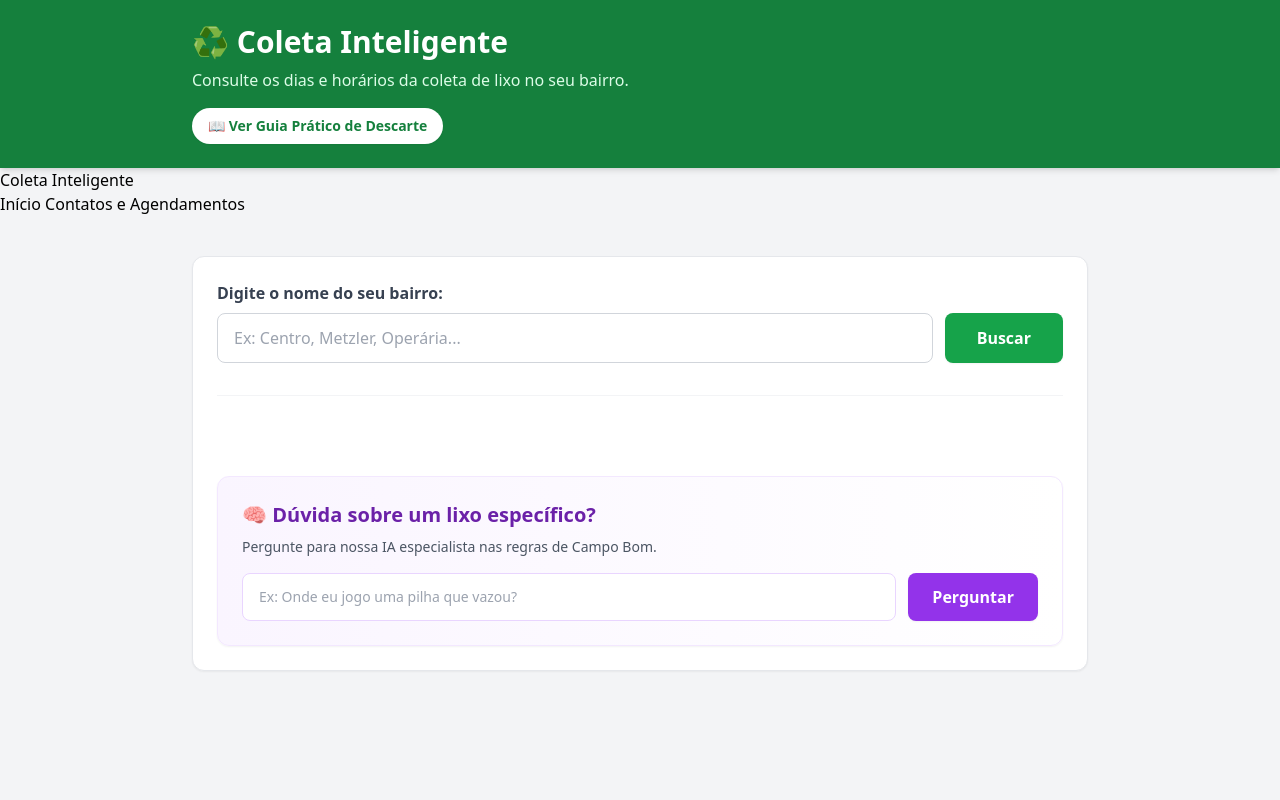
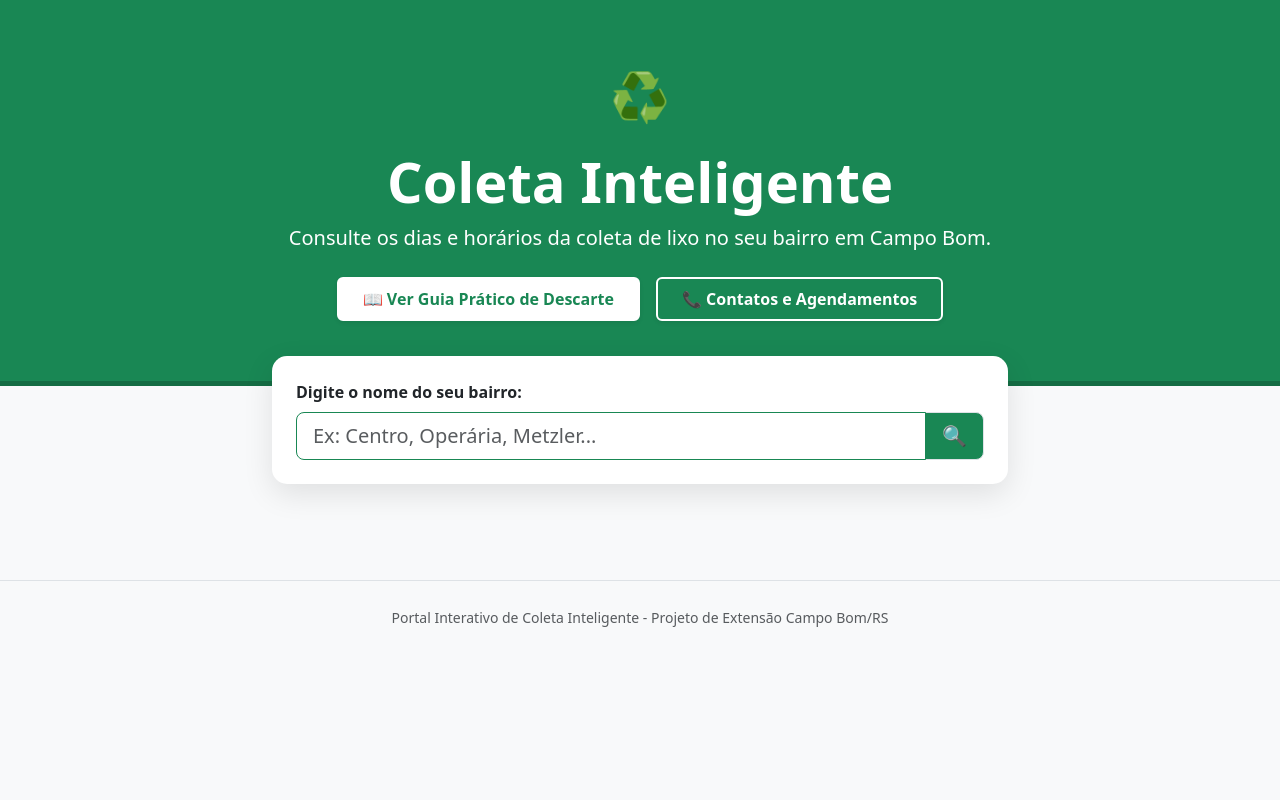
Before and after one commit to riahsander/Portal-Interativo-de-Coleta-Inteligente, a Flask app: page / in a window 1280 px wide. Run offline with Flask 3, Linux system fonts and the light colour scheme; some libraries are stand-ins or nearby versions.

Commit message:
Fix: layout e botoes do index corrigidos

```diff
--- a/templates/index.html
+++ b/templates/index.html
@@ -1,81 +1,144 @@
 <!DOCTYPE html>
-<html lang="pt-BR">
+<html lang="pt-br">
 <head>
     <meta charset="UTF-8">
     <meta name="viewport" content="width=device-width, initial-scale=1.0">
     <title>Coleta Inteligente - Campo Bom</title>
-    <script src="https://cdn.tailwindcss.com"></script>
-    <script src="https://unpkg.com/htmx.org@1.9.11"></script>
-    <style>.htmx-indicator{display:none;} .htmx-request .htmx-indicator{display:block;} .htmx-request.htmx-indicator{display:block;}</style>
+
+    <link href="https://cdn.jsdelivr.net/npm/bootstrap@5.3.0/dist/css/bootstrap.min.css" rel="stylesheet">
+    <script src="https://unpkg.com/htmx.org@1.9.6"></script>
+
+    <style>
+        :root {
+            --verde-campo-bom: #198754;
+        }
+
+        .hero-section {
+            background-color: var(--verde-campo-bom);
+            color: white;
+            padding: 60px 0;
+            border-bottom: 5px solid #146c43;
+        }
+
+        .search-container {
+            margin-top: -30px;
+            z-index: 10;
+            position: relative;
+        }
+
+        .card-busca {
+            border-radius: 15px;
+            border: none;
+            box-shadow: 0 10px 30px rgba(0,0,0,0.1);
+        }
+
+        .btn-guia {
+            background-color: white;
+            color: var(--verde-campo-bom);
+            font-weight: bold;
+            border: 2px solid white;
+        }
+
+        .btn-guia:hover {
+            background-color: #f8f9fa;
+            color: #146c43;
+        }
+
+        .btn-contatos {
+            border: 2px solid white;
+            color: white;
+            font-weight: bold;
+        }
+
+        .btn-contatos:hover {
+            background-color: rgba(255, 255, 255, 0.1);
+            color: white;
+        }
+
+        #resultado {
+            transition: all 0.3s ease;
+        }
+    </style>
 </head>
+<body class="bg-light">
 
-<body class="bg-gray-100 min-h-screen">
+    <header class="hero-section text-center">
+        <div class="container">
+            <div class="mb-3">
+                <span style="font-size: 3rem;">♻️</span>
+            </div>
+            <h1 class="display-4 fw-bold">Coleta Inteligente</h1>
+            <p class="lead mb-4">Consulte os dias e horários da coleta de lixo no seu bairro em Campo Bom.</p>
 
-    <header class="bg-green-700 text-white p-6 shadow-md">
-        <div class="max-w-4xl mx-auto">
-            <h1 class="text-3xl font-bold flex items-center gap-2">♻️ Coleta Inteligente</h1>
-            <p class="mt-2 text-green-100">Consulte os dias e horários da coleta de lixo no seu bairro.</p>
-                <a href="/guia" class="inline-block mt-4 text-sm bg-white text-green-700 font-bold px-4 py-2 rounded-full hover:bg-green-50 transition shadow-sm">
-                📖 Ver Guia Prático de Descarte
+            <div class="d-flex justify-content-center gap-3 flex-wrap">
+                <button class="btn btn-guia px-4 py-2 shadow-sm" data-bs-toggle="collapse" data-bs-target="#chatIA">
+                    📖 Ver Guia Prático de Descarte
+                </button>
+                <a href="/contatos" class="btn btn-contatos px-4 py-2 shadow-sm">
+                    📞 Contatos e Agendamentos
                 </a>
+            </div>
         </div>
     </header>
-    <nav class="navbar navbar-expand-lg navbar-dark bg-success">
-    <div class="container">
-        <a class="navbar-brand" href="/">Coleta Inteligente</a>
-        <div class="navbar-nav">
-            <a class="nav-link" href="/">Início</a>
-            <a class="nav-link" href="/contatos">Contatos e Agendamentos</a>
-        </div>
-    </div>
-    </nav>
 
-    <main class="max-w-4xl mx-auto mt-10 p-6 bg-white rounded-xl shadow-sm border border-gray-200 mx-4">
-
-        <div class="mb-8">
-            <form hx-get="/"
-                  hx-target="#area-resultados"
-                  hx-swap="innerHTML">
-
-                <label for="bairro" class="block text-gray-700 font-semibold mb-2">Digite o nome do seu bairro:</label>
-                <div class="flex gap-3">
-                    <input type="text" name="bairro" id="bairro" placeholder="Ex: Centro, Metzler, Operária..."
-                           class="w-full px-4 py-3 border border-gray-300 rounded-lg focus:outline-none focus:ring-2 focus:ring-green-500 transition">
-                    <button type="submit" class="bg-green-600 hover:bg-green-700 text-white px-8 py-3 rounded-lg font-semibold transition shadow-sm cursor-pointer">
-                        Buscar
-                    </button>
+    <main class="container">
+        <div class="row justify-content-center search-container">
+            <div class="col-md-8">
+                <div class="card card-busca p-4">
+                    <label for="bairro" class="form-label fw-bold">Digite o nome do seu bairro:</label>
+                    <div class="input-group input-group-lg">
+                        <input type="text"
+                               id="bairro"
+                               name="bairro"
+                               class="form-control border-success"
+                               placeholder="Ex: Centro, Operária, Metzler..."
+                               hx-get="/"
+                               hx-target="#resultado"
+                               hx-trigger="keyup changed delay:500ms, search">
+                        <span class="input-group-text bg-success text-white">
+                            🔍
+                        </span>
+                    </div>
                 </div>
-            </form>
+            </div>
         </div>
 
-        <div id="area-resultados" class="border-t border-gray-100 pt-8 mt-4">
+        <div class="row justify-content-center mt-5">
+            <div class="col-md-8">
+                <div id="resultado">
+                    </div>
             </div>
-        <div class="mt-12 p-6 bg-gradient-to-r from-purple-50 to-white rounded-xl border border-purple-100 shadow-sm">
-    <h2 class="text-xl font-bold text-purple-800 mb-2 flex items-center gap-2">
-        🧠 Dúvida sobre um lixo específico?
-    </h2>
-    <p class="text-gray-600 mb-4 text-sm">Pergunte para nossa IA especialista nas regras de Campo Bom.</p>
-
-    <form hx-get="/perguntar-ia"
-          hx-target="#resposta-ia"
-          hx-swap="innerHTML"
-          hx-indicator="#carregando"
-          class="flex gap-3">
-
-        <input type="text" name="duvida" placeholder="Ex: Onde eu jogo uma pilha que vazou?"
-               class="w-full px-4 py-3 border border-purple-200 rounded-lg focus:outline-none focus:ring-2 focus:ring-purple-400 transition text-sm">
-        <button type="submit" class="bg-purple-600 hover:bg-purple-700 text-white px-6 py-3 rounded-lg font-semibold transition shadow-sm cursor-pointer whitespace-nowrap">
-            Perguntar
-        </button>
-    </form>
-
-    <div id="carregando" class="htmx-indicator mt-4 text-purple-600 font-semibold text-sm">
-            A IA está analisando sua pergunta...
         </div>
 
-        <div id="resposta-ia"></div>
-    </div>
+        <div class="row justify-content-center mt-4 collapse" id="chatIA">
+            <div class="col-md-8">
+                <div class="card border-success shadow">
+                    <div class="card-header bg-success text-white fw-bold">
+                        🤖 Assistente Virtual de Descarte
+                    </div>
+                    <div class="card-body">
+                        <p class="text-muted small">Pergunte onde descartar sofás, eletrônicos, óleo de cozinha, etc.</p>
+                        <form hx-post="/ia" hx-target="#resposta-ia" hx-indicator="#carregando">
+                            <div class="input-group">
+                                <input type="text" name="pergunta" class="form-control" placeholder="Onde descarto uma bateria de carro?">
+                                <button class="btn btn-success" type="submit">Perguntar</button>
+                            </div>
+                        </form>
+                        <div id="carregando" class="htmx-indicator mt-2 text-center text-success">
+                            <div class="spinner-border spinner-border-sm" role="status"></div> Analisando regras do município...
+                        </div>
+                        <div id="resposta-ia" class="mt-3 p-3 bg-light rounded border-start border-success border-4">
+                            </div>
+                    </div>
+                </div>
+            </div>
+        </div>
+    </main>
 
-    </main>
+    <footer class="text-center text-muted mt-5 mb-4 p-4 border-top">
+        <small>Portal Interativo de Coleta Inteligente - Projeto de Extensão Campo Bom/RS</small>
+    </footer>
+
+    <script src="https://cdn.jsdelivr.net/npm/bootstrap@5.3.0/dist/js/bootstrap.bundle.min.js"></script>
 </body>
 </html>
```
Also changed, not shown: templates/contatos.html (+41 -21 lines), 1 other file.
